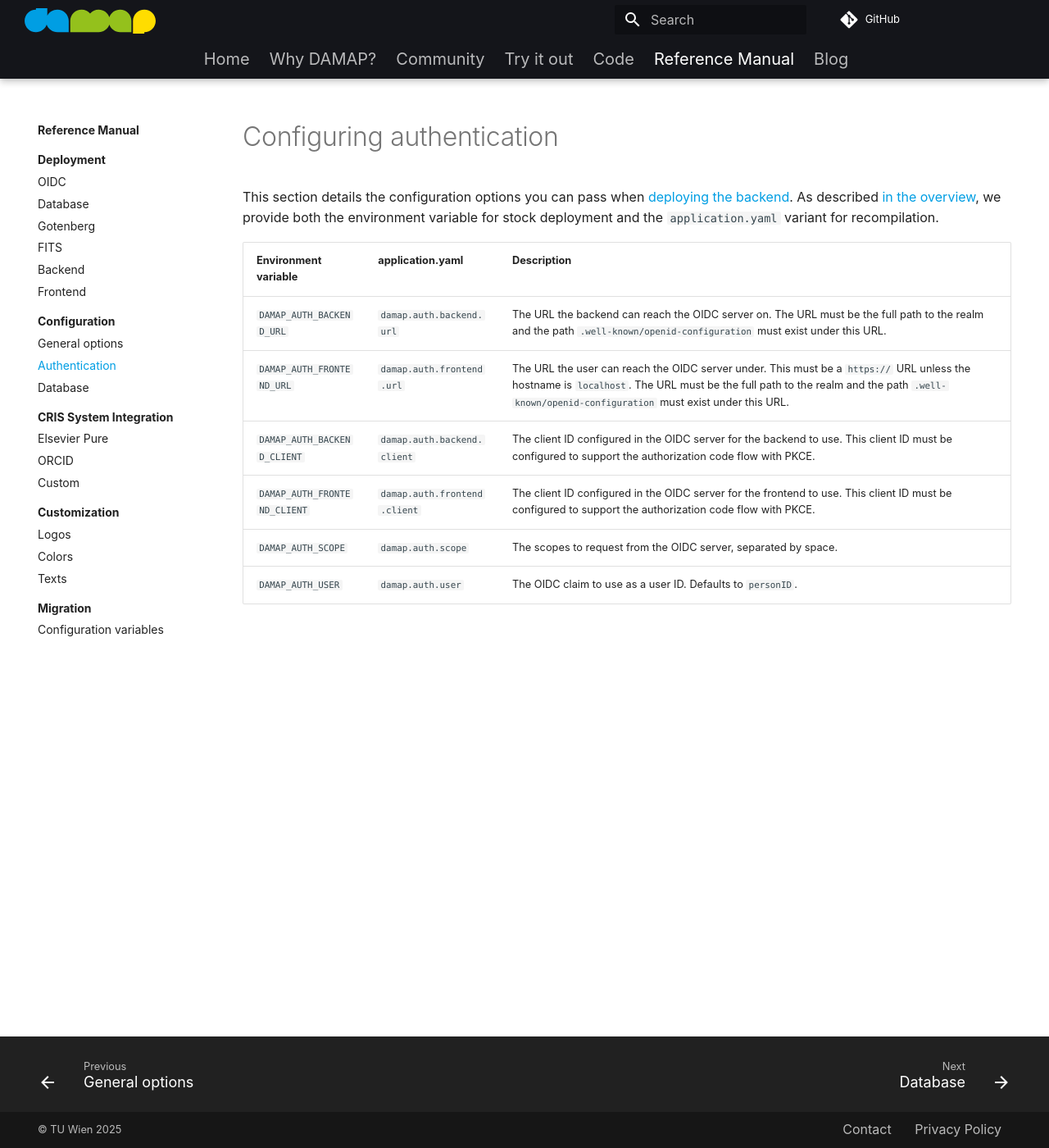
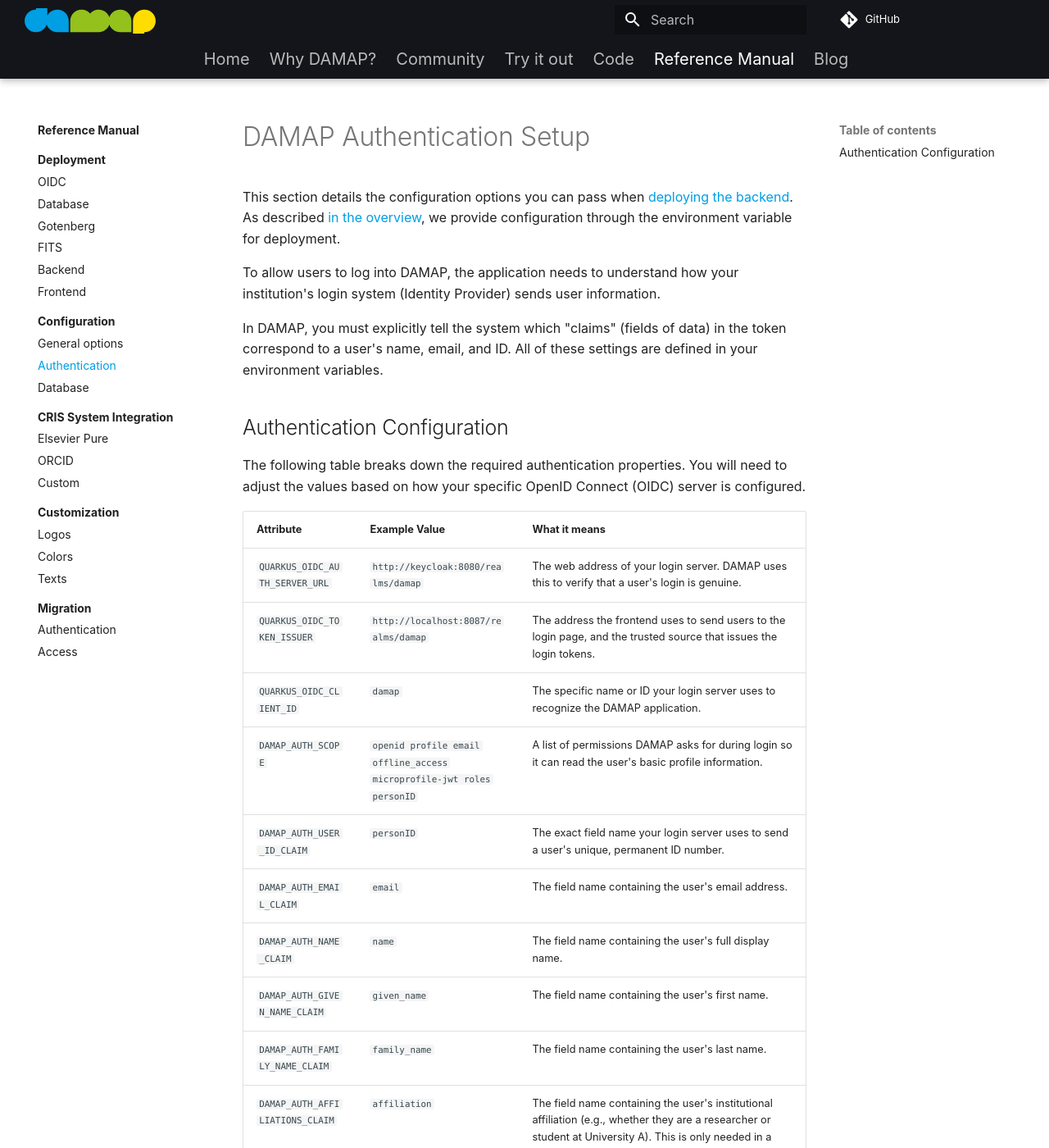
Before and after one commit to damap-org/damap-website, an MkDocs documentation site: the page built from docs/manual/configuration/authentication.md, in a window 1280 px wide and 1400 px high. Shown: the whole window at 82% size. Built offline with MkDocs 1.6.1 and Material for MkDocs 9.7.7, drawn with Linux system fonts in a browser that asks for light colours; plug-ins that fetch from the network failed and are left out; some of the changed text lies outside the part shown.

Commit message:
Rework auth docu and add migration docs for auth and access
---------

Co-authored-by: Geoffrey Karnbach <geoffrey.karnbach@gmail.com>

```diff
--- a/docs/manual/configuration/authentication.md
+++ b/docs/manual/configuration/authentication.md
@@ -1,18 +1,30 @@
 ---
-title: Configuring authentication
-hide:
-    - toc
+title: Authentication Setup
 ---
 
-# Configuring authentication
+# DAMAP Authentication Setup
 
-This section details the configuration options you can pass when [deploying the backend](../deployment/backend.md). As described [in the overview](index.md), we provide both the environment variable for stock deployment and the `application.yaml` variant for recompilation.
+This section details the configuration options you can pass when [deploying the backend](../deployment/backend.md). As described [in the overview](index.md), we provide configuration through the environment variable for deployment.
 
-| Environment variable         | application.yaml             | Description                                                                                                                                                                                                                                |
-|------------------------------|------------------------------|--------------------------------------------------------------------------------------------------------------------------------------------------------------------------------------------------------------------------------------------|
-| `DAMAP_AUTH_BACKEND_URL`     | `damap.auth.backend.url`     | The URL the backend can reach the OIDC server on. The URL must be the full path to the realm and the path `.well-known/openid-configuration` must exist under this URL.                                                                    |
-| `DAMAP_AUTH_FRONTEND_URL`    | `damap.auth.frontend.url`    | The URL the user can reach the OIDC server under. This must be a `https://` URL unless the hostname is `localhost`.  The URL must be the full path to the realm and the path `.well-known/openid-configuration` must exist under this URL. |
-| `DAMAP_AUTH_BACKEND_CLIENT`  | `damap.auth.backend.client`  | The client ID configured in the OIDC server for the backend to use. This client ID must be configured to support the authorization code flow with PKCE.                                                                                    |
-| `DAMAP_AUTH_FRONTEND_CLIENT` | `damap.auth.frontend.client` | The client ID configured in the OIDC server for the frontend to use. This client ID must be configured to support the authorization code flow with PKCE.                                                                                   |
-| `DAMAP_AUTH_SCOPE`           | `damap.auth.scope`           | The scopes to request from the OIDC server, separated by space.                                                                                                                                                                            |
-| `DAMAP_AUTH_USER`            | `damap.auth.user`            | The OIDC claim to use as a user ID. Defaults to `personID`.                                                                                                                                                                                |
+To allow users to log into DAMAP, the application needs to understand how your institution's login system (Identity Provider) sends user information.
+
+In DAMAP, you must explicitly tell the system which "claims" (fields of data) in the token correspond to a user's name, email, and ID. All of these settings are defined in your environment variables.
+
+## Authentication Configuration
+
+The following table breaks down the required authentication properties. You will need to adjust the values based on how your specific OpenID Connect (OIDC) server is configured.
+
+| Attribute                          | Example Value                                                         | What it means                                                                                                                                                                |
+|:-----------------------------------| :-------------------------------------------------------------------- |:-----------------------------------------------------------------------------------------------------------------------------------------------------------------------------|
+| `QUARKUS_OIDC_AUTH_SERVER_URL`     | `http://keycloak:8080/realms/damap`                                   | The web address of your login server. DAMAP uses this to verify that a user's login is genuine.                                                                              |
+| `QUARKUS_OIDC_TOKEN_ISSUER`        | `http://localhost:8087/realms/damap`                                  | The address the frontend uses to send users to the login page, and the trusted source that issues the login tokens.                                                          |
+| `QUARKUS_OIDC_CLIENT_ID`           | `damap`                                                               | The specific name or ID your login server uses to recognize the DAMAP application.                                                                                           |
+| `DAMAP_AUTH_SCOPE`                 | `openid profile email offline_access microprofile-jwt roles personID` | A list of permissions DAMAP asks for during login so it can read the user's basic profile information.                                                                       |
+| `DAMAP_AUTH_USER_ID_CLAIM`         | `personID`                                                            | The exact field name your login server uses to send a user's unique, permanent ID number.                                                                                    |
+| `DAMAP_AUTH_EMAIL_CLAIM`           | `email`                                                               | The field name containing the user's email address.                                                                                                                          |
+| `DAMAP_AUTH_NAME_CLAIM`            | `name`                                                                | The field name containing the user's full display name.                                                                                                                      |
+| `DAMAP_AUTH_GIVEN_NAME_CLAIM`      | `given_name`                                                          | The field name containing the user's first name.                                                                                                                             |
+| `DAMAP_AUTH_FAMILY_NAME_CLAIM`     | `family_name`                                                         | The field name containing the user's last name.                                                                                                                              |
+| `DAMAP_AUTH_AFFILIATIONS_CLAIM`    | `affiliation`                                                         | The field name containing the user's institutional affiliation (e.g., whether they are a researcher or student at University A). This is only needed in a multitenant setup. |
+| `DAMAP_AUTH_USER_ROLES_CLAIM_PATH` | `realm_access/roles`                                                  | The location in the access token where DAMAP can find the user's system roles (like admin rights).                                                                           |
+| `DAMAP_AUTH_ADMIN_ROLE_NAME`       | `Damap Admin`                                                         | The exact name of the role that gives a user full administrator privileges over the DAMAP instance.                                                                          |
```
Also changed, not shown: docs/manual/configuration/index.md (+1 -1 lines), docs/manual/migration/access.md (added, +22 -0 lines), docs/manual/migration/authentication.md (added, +20 -0 lines), docs/manual/migration/index.md (+5 -0 lines), docs/manual/migration/.pages.
